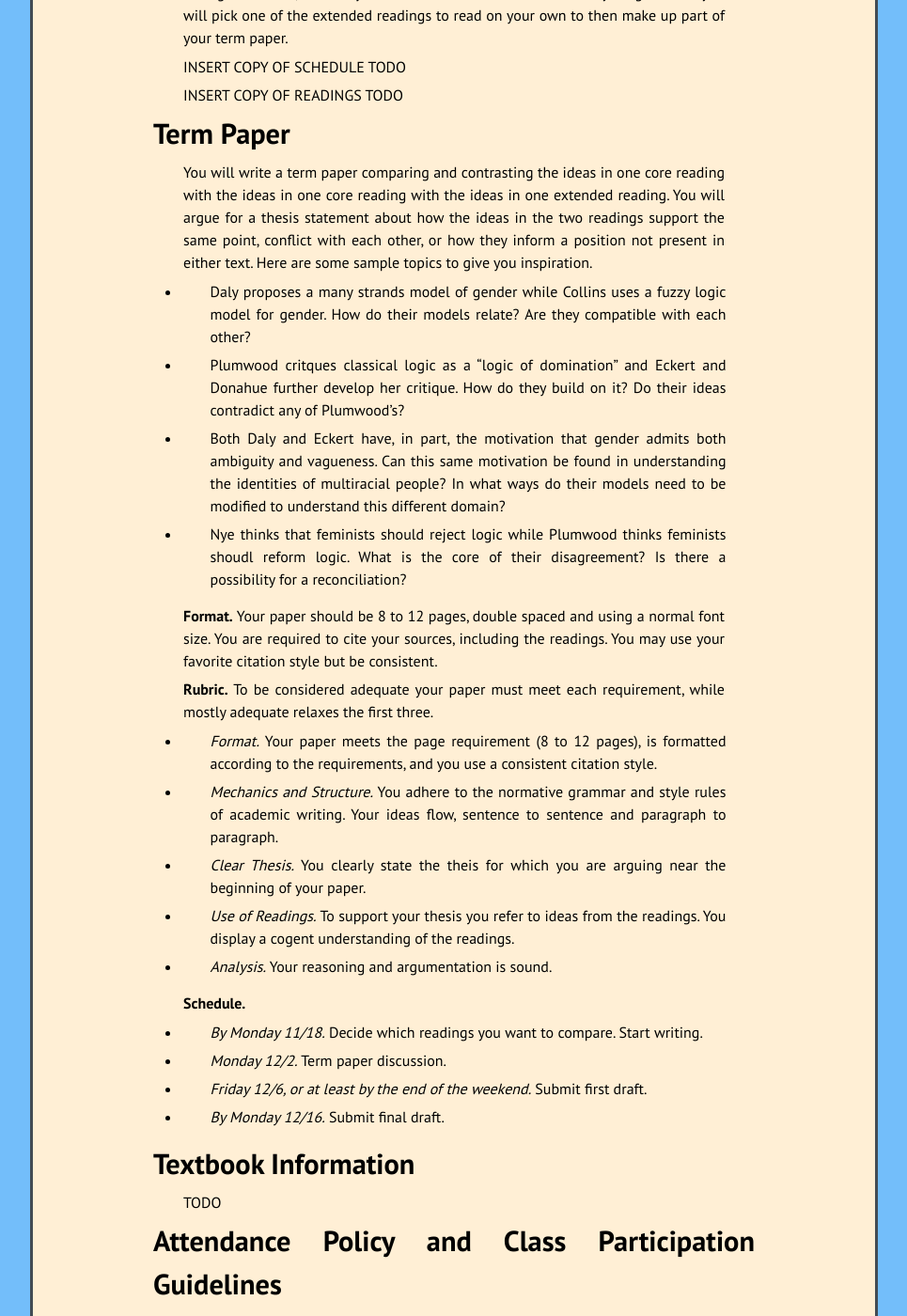
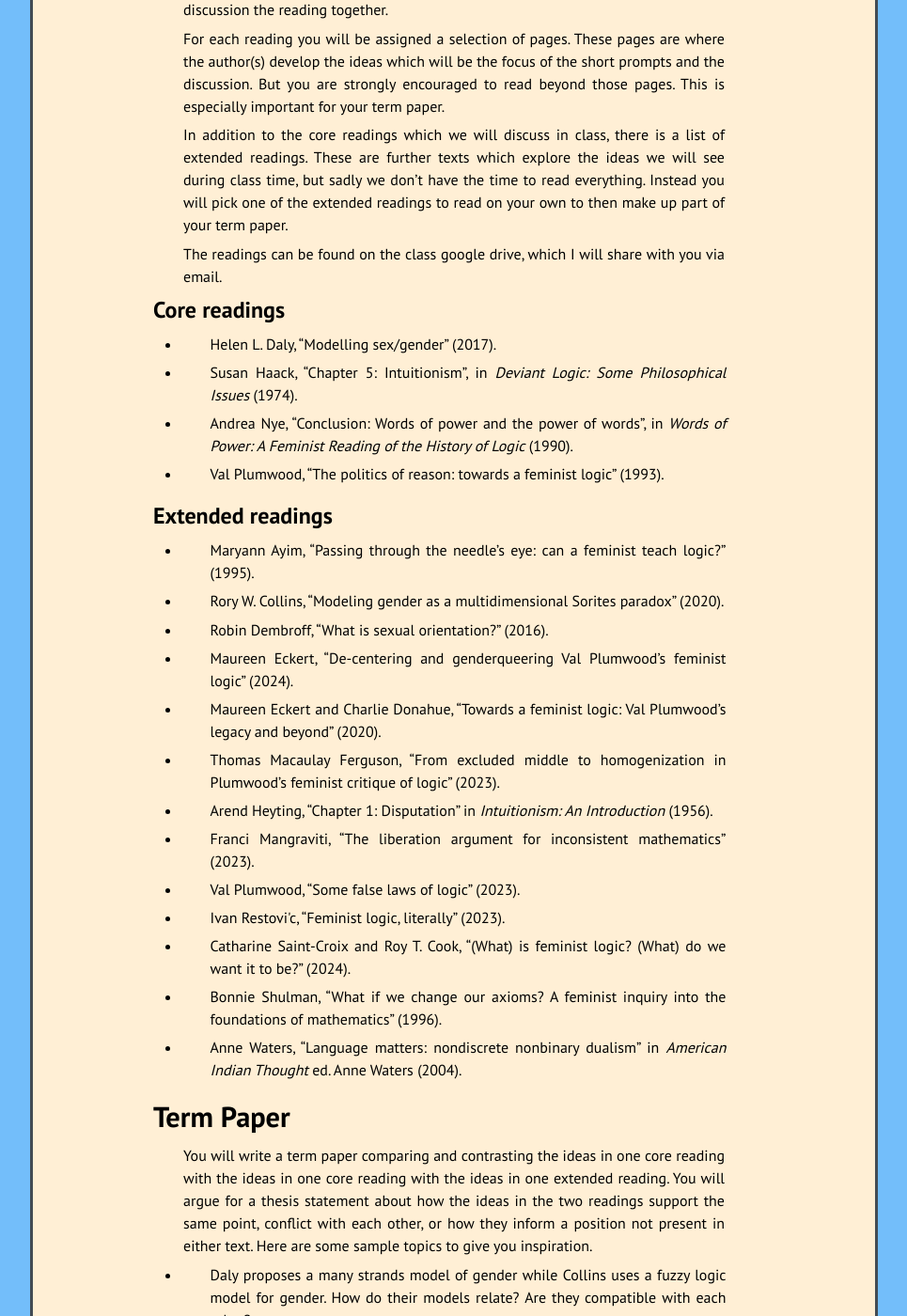
Before and after one commit to kamerynjw/kamerynjw.github.io, a Jekyll site: the page built from teaching/2024/math218m/syllabus.md, in a window 1280 px wide and 1400 px high, scrolled down 2728 px. Shown: the whole window at 94% size, without its empty margins (157-1122 px from the left). Built offline with Jekyll 4.4.1, drawn with Linux system fonts in a browser that asks for light colours; nearby versions of some CDN libraries; formulas are drawn with MathJax 3; some of the changed text lies outside the part shown.

Commit message:
finalized 218m syllabus

```diff
--- a/teaching/2024/math218m/syllabus.md
+++ b/teaching/2024/math218m/syllabus.md
@@ -29,11 +29,11 @@
 
 **Office** 2T Hall College Center
 
-**Textbook** TODO
+**Textbook** Audrey Yap and Richard Zach, *What If? An Open Introduction to Non-Classical Logics* (2021). [[PDF]({{ page.parentlink }}what-if.pdf) [<img src="{{ page.parentlink }}cc-by-na-sa-4.0.png" width="88" alt="Creative Commons Attribution-Noncommercial-ShareAlike 4.0 International Licensce.">](https://creativecommons.org/licenses/by-nc-sa/4.0/))
 
-**Course Description** TODO
+**Course Description** Popular perception has it that mathematics is a domain of rigid, binary thinking. This is not the case. This class is a survey of some formal systems in mathematics which provide tools to study phenomena which don’t cohere to a binary. We will learn about a variety of propositional logical systems which don’t adhere to the true-false binary, including multi-valued, intuitionistic, and paraconsistent systems. We will look at these systems from both a mathematical and a philosophical perspective. We will investigate the use of these tools to understand topics outside of mathematics, especially gender and sexuality.
 
-**Prerequisite** TODO
+**Prerequisite** Prerequisites: Math 107M, Math 113, or instructor permission.
 
 Learning Outcomes
 ========
@@ -108,9 +108,50 @@
 
 In addition to the core readings which we will discuss in class, there is a list of extended readings. These are further texts which explore the ideas we will see during class time, but sadly we don't have the time to read everything. Instead you will pick one of the extended readings to read on your own to then make up part of your term paper.
 
-INSERT COPY OF SCHEDULE TODO
+The readings can be found on the class google drive, which I will share with you via email.
 
-INSERT COPY OF READINGS TODO
+
+Core readings
+----
+
+* Helen L. Daly, "Modelling sex/gender" (2017).
+
+* Susan Haack, "Chapter 5: Intuitionism", in *Deviant Logic: Some Philosophical Issues* (1974).
+
+* Andrea Nye, "Conclusion: Words of power and the power of words", in *Words of Power: A Feminist Reading of the History of Logic* (1990).
+
+* Val Plumwood, "The politics of reason: towards a feminist logic" (1993).
+
+
+Extended readings
+--------
+
+* Maryann Ayim, "Passing through the needle's eye: can a feminist teach logic?" (1995).
+
+* Rory W. Collins, "Modeling gender as a multidimensional Sorites paradox" (2020).
+
+* Robin Dembroff, "What is sexual orientation?" (2016).
+
+* Maureen Eckert, "De-centering and genderqueering Val Plumwood's feminist logic" (2024).
+
+* Maureen Eckert and Charlie Donahue, "Towards a feminist logic: Val Plumwood's legacy and beyond" (2020).
+
+* Thomas Macaulay Ferguson, "From excluded middle to homogenization in Plumwood's feminist critique of logic" (2023).
+
+* Arend Heyting, "Chapter 1: Disputation" in *Intuitionism: An Introduction* (1956).
+
+* Franci Mangraviti, "The liberation argument for inconsistent mathematics" (2023).
+
+* Val Plumwood, "Some false laws of logic" (2023).
+
+* Ivan Restovi\'c, "Feminist logic, literally" (2023).
+
+* Catharine Saint-Croix and Roy T. Cook, "(What) is feminist logic? (What) do we want it to be?" (2024).
+
+* Bonnie Shulman, "What if we change our axioms? A feminist inquiry into the foundations of mathematics" (1996).
+
+* Anne Waters, "Language matters: nondiscrete nonbinary dualism" in *American Indian Thought* ed. Anne Waters (2004).
+
 
 Term Paper
 ====
@@ -152,7 +193,11 @@
 Textbook Information
 ========
 
-TODO
+As a reference for the technical material we will use Audrey Yap and Richard Zach, *What If? An Open Introduction to Non-Classical Logics* (2021). A pdf of this book is freely available under a [Creative Commons Attribution-Noncommercial-ShareAlike 4.0 International Licensce](https://creativecommons.org/licenses/by-nc-sa/4.0/): [[hosted on my website]({{ page.parentlink }}what-if.pdf)] or [[see their webpage](https://builds.openlogicproject.org/courses/what-if/)].
+
+
+[<img src="{{ page.parentlink }}cc-by-na-sa-4.0.png" width="88" alt="Creative Commons Attribution-Noncommercial-ShareAlike 4.0 International Licensce.">](https://creativecommons.org/licenses/by-nc-sa/4.0/)
+
 
 Attendance Policy and Class Participation Guidelines
 ==========
@@ -205,6 +250,18 @@
 
 The [Win Student Resources Commons](https://simons-rock.edu/early-college/contact-us/offices-and-departments/win-commons.php) offers academic support, tutoring, accessibility, and career advice.
 
+Schedule
+========
+
+| Week | Monday | Wednesday | Friday |
+|-----:|--------|-----------|--------|
+| 8 | Introduction | Boolean | Logic |
+| 9 | Plumwood 1 Discussion | Boolean | Logic |
+|10 | Daly Discussion | Fuzzy | Logic |
+|11 | Plumwood 2 Discussion | Fuzzy | Logic |
+|12 | Haack Discussion | Intuitionistic | Logic |
+|13 | Term Paper Discussion | Intuitionistic | Logic |
+|14 | Nye discussion | Wrap up | *No class* |
 
 Notice of Changes
 ======
```
Also changed, not shown: teaching/2024/math218m/cc-by-na-sa-4.0.png (added), 1 other file.
